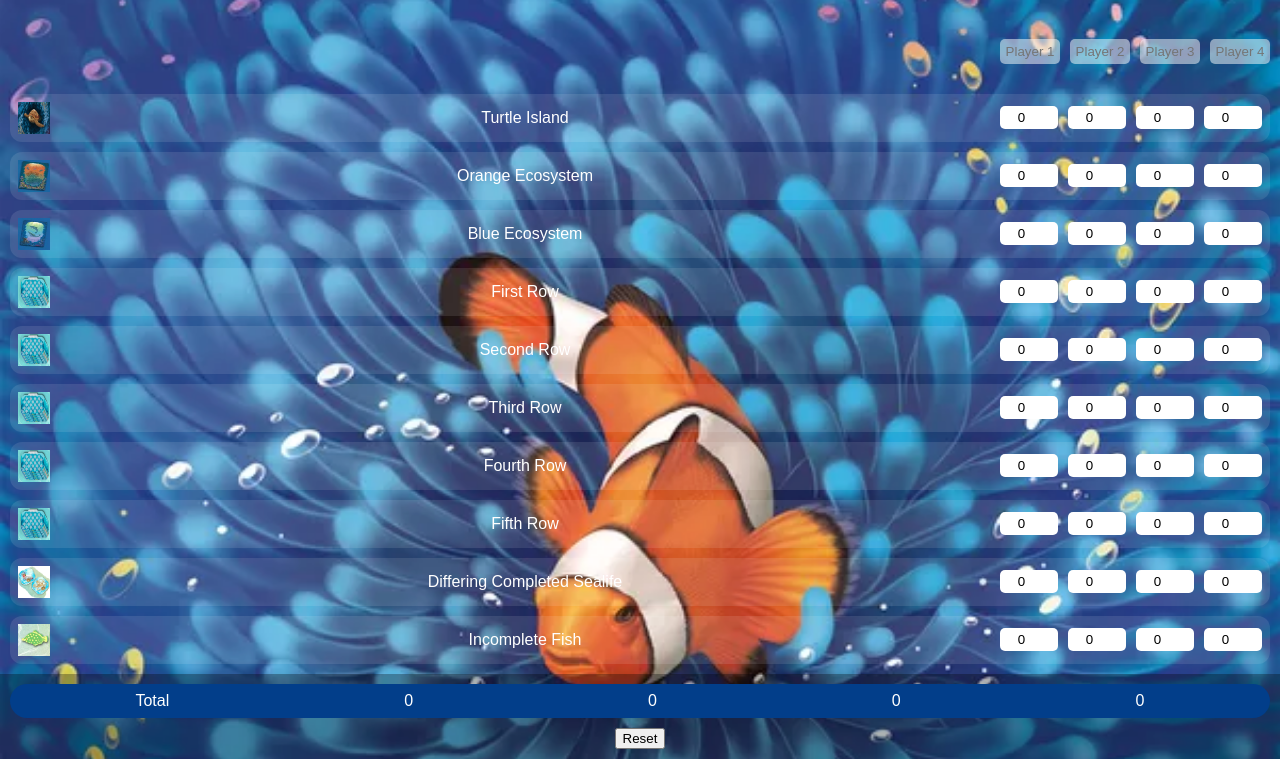
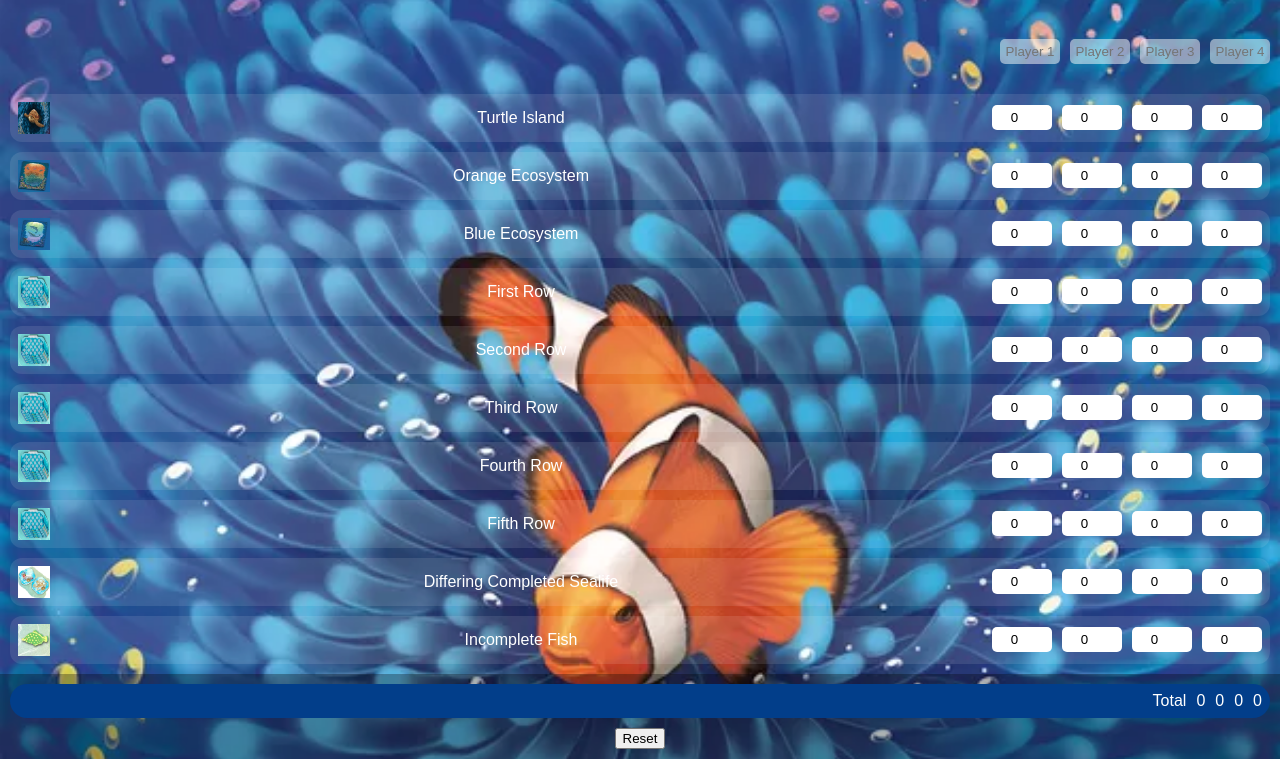
Before and after one commit to CrossDeHart/shallow-sea-scorepad, a plain HTML site: page index.html in a window 1280 px wide. Shown: the part 71-830 px from the top of the page. Drawn offline with Linux system fonts and the light colour scheme.

Commit message:
Update styles.css

```diff
--- a/styles.css
+++ b/styles.css
@@ -47,7 +47,7 @@ header {
   text-align: center;
   border-radius: 5px;
   border: none;
-  padding: 4px;
+  padding: 5px;
 }
 
 footer {
@@ -58,7 +58,8 @@ footer {
 
 .totals-bar {
   display: flex;
-  justify-content: space-around;
+  gap: 10px;  /*match the gap used in .players*/
+  justify-content: flex-end; /*align to the right like player names*/
   background: #023e8a;
   border-radius: 20px;
   margin-bottom: 10px;
```
